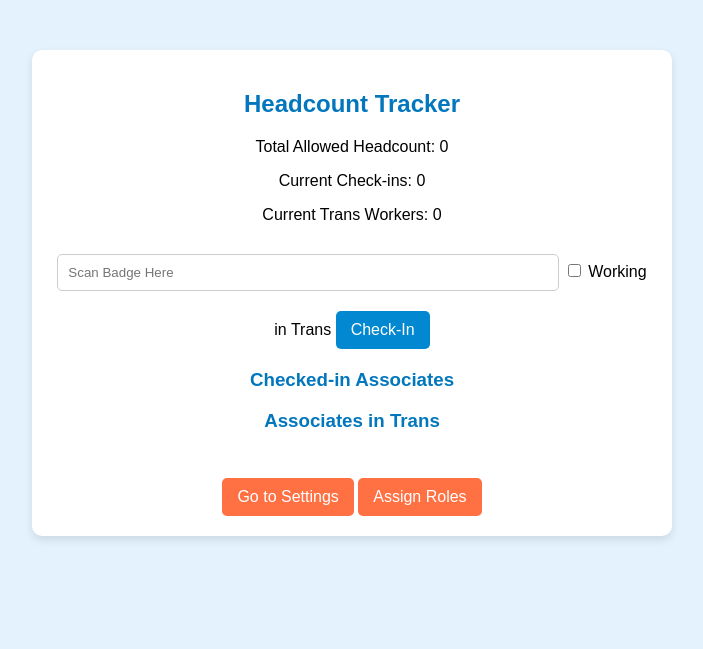
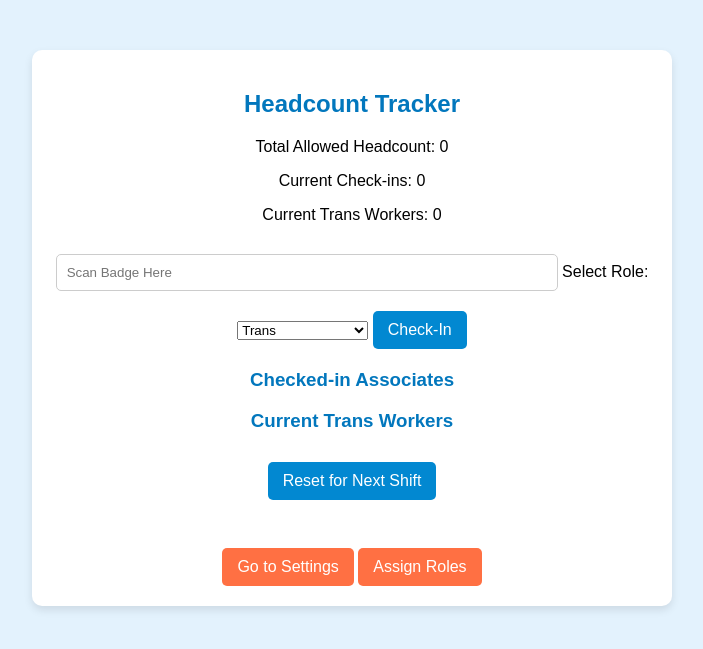
Before and after one commit to quetzin/Headcount, a Flask app: page / in a window 1280 px wide. Shown: the top 649 px of the page, without its empty margins (288-991 px from the left). Run offline with Flask 3, Linux system fonts and the light colour scheme.

Commit message:
added ability for AA to choose role

```diff
--- a/app.py
+++ b/app.py
@@ -39,13 +39,13 @@ roles = {
     }
 }
 
-# Store checked-in associates
-associates = []
-trans_associates = []  # Separate list for associates working in Trans
+# Store checked-in associates (now a dictionary to track roles)
+associates = {}
+trans_associates = {}  # Store associates working in Trans or Pit
 
 @app.route("/")
 def index():
-    return render_template("index.html", associates=associates, trans_associates=trans_associates, total_headcount=total_headcount, trans_count=trans_count)
+    return render_template("index.html", associates=associates, trans_associates=trans_associates, roles=roles, total_headcount=total_headcount, trans_count=trans_count)
 
 @app.route("/settings", methods=["GET", "POST"])
 def settings():
@@ -81,20 +81,16 @@ def assign_roles():
 @app.route("/checkin", methods=["POST"])
 def checkin():
     badge_id = request.form["badge_id"]
-    in_trans = request.form.get("in_trans") == "on"
+    role = request.form.get("role")
     name = barcode_to_info.get(badge_id, "Unknown")
 
     if name in associates or name in trans_associates:
         return jsonify({"error": "Badge already scanned"}), 400
 
-    if in_trans:
-        if len(trans_associates) >= trans_count:
-            return jsonify({"error": "Transitional Employees limit reached"}), 400
-        trans_associates.append(name)
+    if role in ["Trans", "Pit"]:
+        trans_associates[name] = role  # Store associate in trans workers counter
     else:
-        if len(associates) >= total_headcount:
-            return jsonify({"error": "Headcount limit reached"}), 400
-        associates.append(name)
+        associates[name] = role  # Store associate in regular check-ins
 
     return redirect(url_for("index"))
 
@@ -102,27 +98,34 @@ def checkin():
 def remove():
     name = request.form["name"]
     if name in associates:
-        associates.remove(name)
+        del associates[name]
     elif name in trans_associates:
-        trans_associates.remove(name)
+        del trans_associates[name]
     return redirect(url_for("index"))
 
 @app.route("/move", methods=["POST"])
 def move():
     name = request.form["name"]
+    new_role = request.form["new_role"]
     if name in associates:
-        associates.remove(name)
-        trans_associates.append(name)
+        del associates[name]
+        if new_role in ["Trans", "Pit"]:
+            trans_associates[name] = new_role
+        else:
+            associates[name] = new_role
     elif name in trans_associates:
-        trans_associates.remove(name)
-        associates.append(name)
+        del trans_associates[name]
+        if new_role in ["Trans", "Pit"]:
+            trans_associates[name] = new_role
+        else:
+            associates[name] = new_role
     return redirect(url_for("index"))
 
 @app.route("/reset", methods=["POST"])
 def reset():
     global associates, trans_associates
-    associates = []
-    trans_associates = []
+    associates = {}  # Reset all checked-in associates
+    trans_associates = {}  # Reset all trans workers
     return redirect(url_for("index"))
 
 if __name__ == "__main__":
--- a/templates/index.html
+++ b/templates/index.html
@@ -15,45 +15,71 @@
 
         <form action="/checkin" method="post">
             <input type="text" name="badge_id" placeholder="Scan Badge Here" required>
-            <label>
-                <input type="checkbox" name="in_trans"> Working in Trans
-            </label>
+            <label for="role">Select Role:</label>
+            <select name="role" required>
+                <option value="Trans">Trans</option>
+                {% for category, role_list in roles.items() %}
+                    {% for role in role_list %}
+                        <option value="{{ role }}">{{ role }}</option>
+                    {% endfor %}
+                {% endfor %}
+            </select>
             <button type="submit">Check-In</button>
         </form>
 
         <h3>Checked-in Associates</h3>
         <ul>
-            {% for name in associates %}
+            {% for name, role in associates.items() %}
                 <li>
-                    {{ name }}
+                    {{ name }} - {{ role }}
                     <form action="/remove" method="post" style="display:inline;">
                         <input type="hidden" name="name" value="{{ name }}">
                         <button type="submit">Remove</button>
                     </form>
                     <form action="/move" method="post" style="display:inline;">
                         <input type="hidden" name="name" value="{{ name }}">
-                        <button type="submit">Move to Trans</button>
+                        <label for="new_role">Move to:</label>
+                        <select name="new_role" required>
+                            {% for category, role_list in roles.items() %}
+                                {% for role in role_list %}
+                                    <option value="{{ role }}">{{ role }}</option>
+                                {% endfor %}
+                            {% endfor %}
+                        </select>
+                        <button type="submit">Move</button>
                     </form>
                 </li>
             {% endfor %}
         </ul>
 
-        <h3>Associates in Trans</h3>
+        <h3>Current Trans Workers</h3>
         <ul>
-            {% for name in trans_associates %}
+            {% for name, role in trans_associates.items() %}
                 <li>
-                    {{ name }}
+                    {{ name }} - {{ role }}
                     <form action="/remove" method="post" style="display:inline;">
                         <input type="hidden" name="name" value="{{ name }}">
                         <button type="submit">Remove</button>
                     </form>
                     <form action="/move" method="post" style="display:inline;">
                         <input type="hidden" name="name" value="{{ name }}">
-                        <button type="submit">Move to Regular</button>
+                        <label for="new_role">Move to:</label>
+                        <select name="new_role" required>
+                            {% for category, role_list in roles.items() %}
+                                {% for role in role_list %}
+                                    <option value="{{ role }}">{{ role }}</option>
+                                {% endfor %}
+                            {% endfor %}
+                        </select>
+                        <button type="submit">Move</button>
                     </form>
                 </li>
             {% endfor %}
         </ul>
+
+        <form action="/reset" method="post">
+            <button type="submit">Reset for Next Shift</button>
+        </form>
 
         <br>
         <a href="/settings"><button type="button">Go to Settings</button></a>
```
